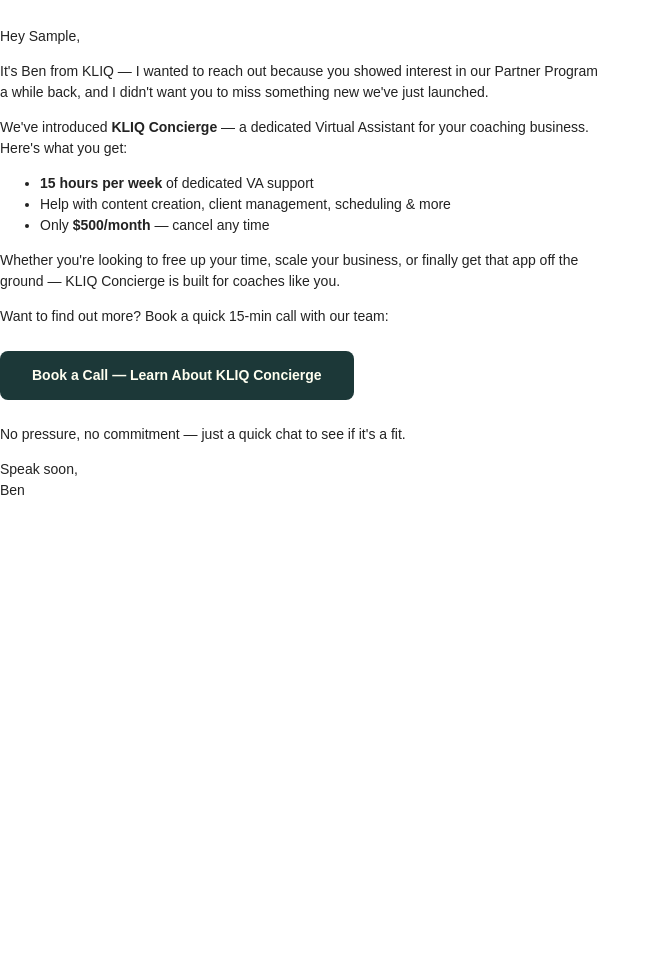
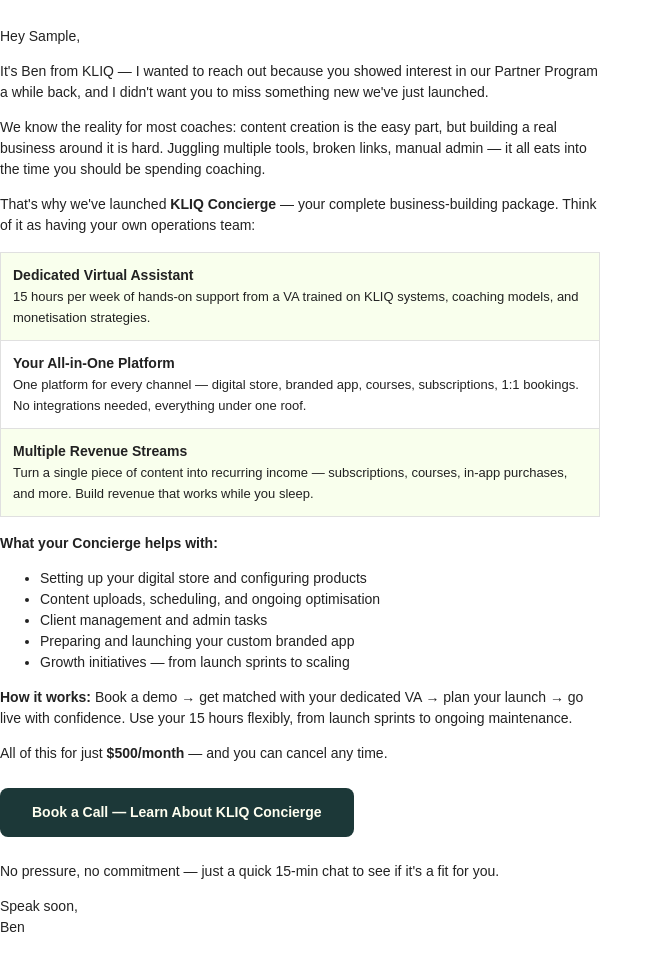
Before and after one commit to BencamaraRC/KLIQ_Growth_Dashboard, a Python web app: template prospect-outreach/templates/fb_reengagement.html in a window 1280 px wide. Shown: the whole page, without its empty margins (0-663 px from the left). Before the commit the page ends 495 px from the top, so only its background shows below. Run offline with Jinja, Linux system fonts and the light colour scheme; the template is opened without the code that fills it: most values are stand-ins (such as "Sample title", 1, 10 or a date in 2020).

Commit message:
Enrich KLIQ Concierge re-engagement email+SMS with benefits doc content: pain points, VA details, all-in-one platform, revenue streams, how it works flow

```diff
--- a/prospect-outreach/templates/fb_reengagement.html
+++ b/prospect-outreach/templates/fb_reengagement.html
@@ -2,19 +2,53 @@
 {% block content %}
 <p>Hey {{ first_name }},</p>
 
-<p>It's Ben from KLIQ — I wanted to reach out because you showed interest in our Partner Program a while back, and I didn't want you to miss something new we've just launched.</p>
+<p>It's Ben from KLIQ — I wanted to reach out because you showed interest in our Partner Program a while back, and I
+    didn't want you to miss something new we've just launched.</p>
 
-<p>We've introduced <strong>KLIQ Concierge</strong> — a dedicated Virtual Assistant for your coaching business. Here's what you get:</p>
+<p>We know the reality for most coaches: content creation is the easy part, but building a real business around it is
+    hard. Juggling multiple tools, broken links, manual admin — it all eats into the time you should be spending
+    coaching.</p>
 
+<p>That's why we've launched <strong>KLIQ Concierge</strong> — your complete business-building package. Think of it as
+    having your own operations team:</p>
+
+<table style="width:100%; border-collapse:collapse; margin:16px 0;">
+    <tr>
+        <td style="padding:12px; border:1px solid #e0e0e0; background:#F9FFED;">
+            <strong>Dedicated Virtual Assistant</strong><br>
+            <span style="font-size:13px;">15 hours per week of hands-on support from a VA trained on KLIQ systems,
+                coaching models, and monetisation strategies.</span>
+        </td>
+    </tr>
+    <tr>
+        <td style="padding:12px; border:1px solid #e0e0e0;">
+            <strong>Your All-in-One Platform</strong><br>
+            <span style="font-size:13px;">One platform for every channel — digital store, branded app, courses,
+                subscriptions, 1:1 bookings. No integrations needed, everything under one roof.</span>
+        </td>
+    </tr>
+    <tr>
+        <td style="padding:12px; border:1px solid #e0e0e0; background:#F9FFED;">
+            <strong>Multiple Revenue Streams</strong><br>
+            <span style="font-size:13px;">Turn a single piece of content into recurring income — subscriptions, courses,
+                in-app purchases, and more. Build revenue that works while you sleep.</span>
+        </td>
+    </tr>
+</table>
+
+<p><strong>What your Concierge helps with:</strong></p>
 <ul>
-    <li><strong>15 hours per week</strong> of dedicated VA support</li>
-    <li>Help with content creation, client management, scheduling &amp; more</li>
-    <li>Only <strong>$500/month</strong> — cancel any time</li>
+    <li>Setting up your digital store and configuring products</li>
+    <li>Content uploads, scheduling, and ongoing optimisation</li>
+    <li>Client management and admin tasks</li>
+    <li>Preparing and launching your custom branded app</li>
+    <li>Growth initiatives — from launch sprints to scaling</li>
 </ul>
 
-<p>Whether you're looking to free up your time, scale your business, or finally get that app off the ground — KLIQ Concierge is built for coaches like you.</p>
+<p><strong>How it works:</strong> Book a demo → get matched with your dedicated VA → plan your launch → go live with
+    confidence. Use your 15 hours flexibly, from launch sprints to ongoing maintenance.</p>
 
-<p>Want to find out more? Book a quick 15-min call with our team:</p>
+<p>All of this for just <strong>$500/month</strong> — and you can cancel any time.</p>
 
 <p style="margin:24px 0;">
     <a href="https://calendly.com/joinkliq/kliq-demo-call-15mins-clone" style="
@@ -24,7 +58,7 @@
     ">Book a Call — Learn About KLIQ Concierge</a>
 </p>
 
-<p>No pressure, no commitment — just a quick chat to see if it's a fit.</p>
+<p>No pressure, no commitment — just a quick 15-min chat to see if it's a fit for you.</p>
 
 <p>Speak soon,<br>Ben</p>
 {% endblock %}
```
Also changed, not shown: prospect-outreach/sequences.py (+6 -5 lines), 1 other file.
